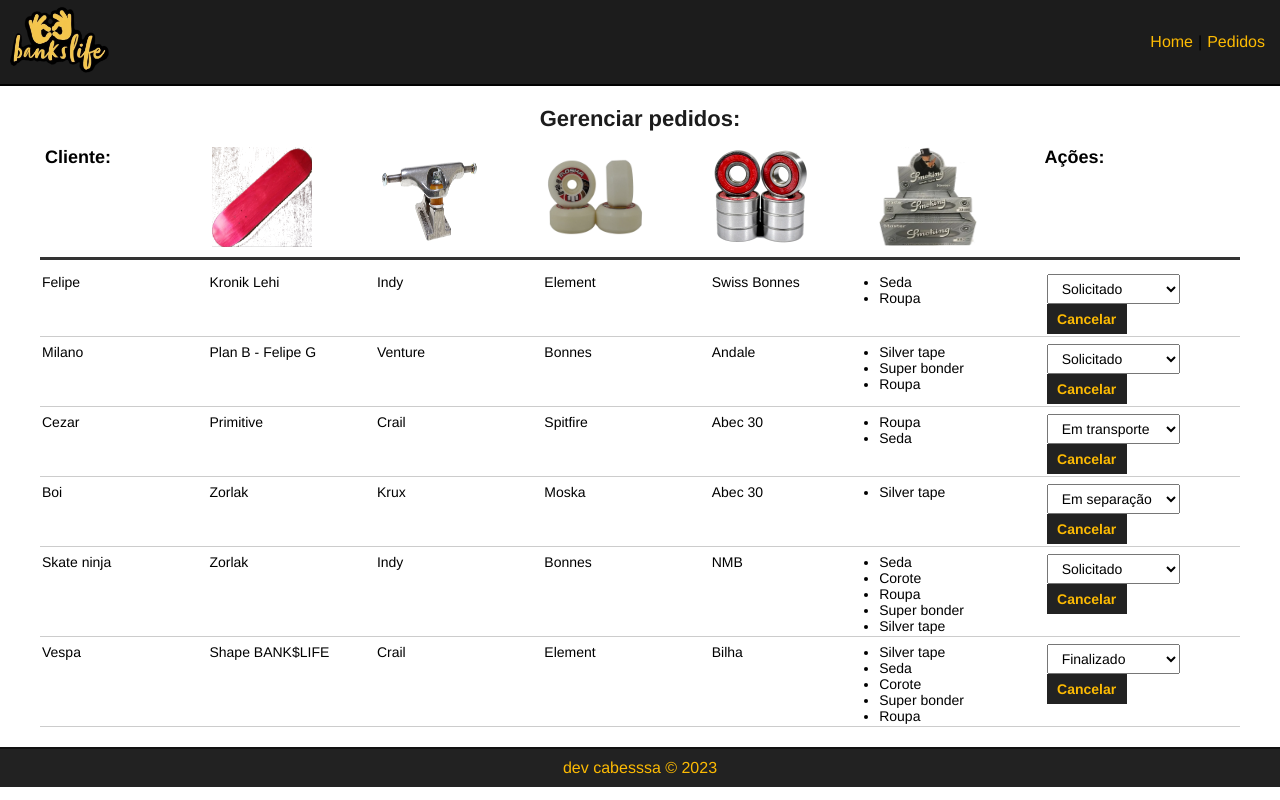
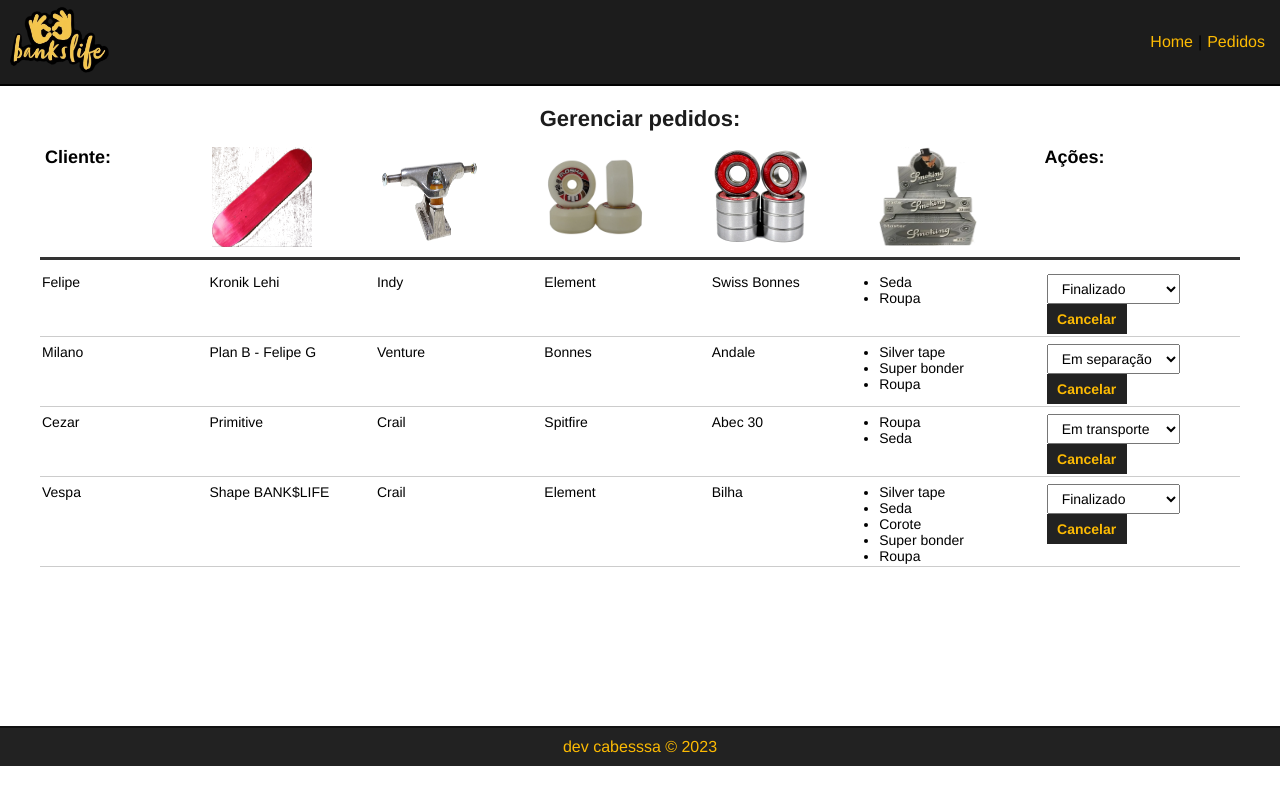
Before and after one commit to felipecabesssa/BanksLojaVue, a Vue app in the folder skateloja/: page /pedidos in a window 1280 px wide. Built offline with nearby package versions, Linux system fonts and the light colour scheme; data requests are answered from the project's data file.

Commit message:
Mensagens ao Deletar e Editar status

```diff
--- a/skateloja/db/db.json
+++ b/skateloja/db/db.json
@@ -132,7 +132,7 @@
         "Seda",
         "Roupa"
       ],
-      "status": "Solicitado",
+      "status": "Finalizado",
       "id": 1
     },
     {
@@ -146,7 +146,7 @@
         "Super bonder",
         "Roupa"
       ],
-      "status": "Solicitado",
+      "status": "Em separação",
       "id": 3
     },
     {
@@ -161,34 +161,6 @@
       ],
       "status": "Em transporte",
       "id": 5
-    },
-    {
-      "nome": "Boi",
-      "shape": "Zorlak",
-      "truck": "Krux",
-      "roda": "Moska",
-      "rolamento": "Abec 30",
-      "opcionais": [
-        "Silver tape"
-      ],
-      "status": "Em separação",
-      "id": 6
-    },
-    {
-      "nome": "Skate ninja",
-      "shape": "Zorlak",
-      "truck": "Indy",
-      "roda": "Bonnes",
-      "rolamento": "NMB",
-      "opcionais": [
-        "Seda",
-        "Corote",
-        "Roupa",
-        "Super bonder",
-        "Silver tape"
-      ],
-      "status": "Solicitado",
-      "id": 10
     },
     {
       "nome": "Vespa",
--- a/skateloja/src/components/Dashboard.vue
+++ b/skateloja/src/components/Dashboard.vue
@@ -1,5 +1,6 @@
 <template>
     <div id="skate-table">
+        <Message :msg="msg" v-show="msg" />
         <div>
             <div id="skate-table-heading">
                 <div>Cliente: </div>
@@ -41,13 +42,16 @@
 </template>
 
 <script>
+import Message from './Message.vue';
 export default {
+  components: { Message },
     name: "Dashboard",
     data() {
         return {
             pedidos: null,
             skate_id: null,
-            status: []
+            status: [],
+            msg: null
         }
     },
     methods: {
@@ -82,7 +86,11 @@
 
             const response = await request.json();
 
-            //msg
+            // colocar msg de sistema
+            this.msg = `Pedido removido com sucesso`;
+
+            //limpar msg
+            setTimeout(() => this.msg = "",  3000);
 
             this.getPedidos();
 
@@ -99,7 +107,13 @@
                 body: dataJson
             });
 
-            const response = await req.json();
+            const response = await request.json();
+
+            // colocar msg de sistema
+            this.msg = `Pedido Nº ${response.id} foi atualizado para ${response.status}`;
+
+            //limpar msg
+            setTimeout(() => this.msg = "",  3000);
 
             console.log(response);
 
```
